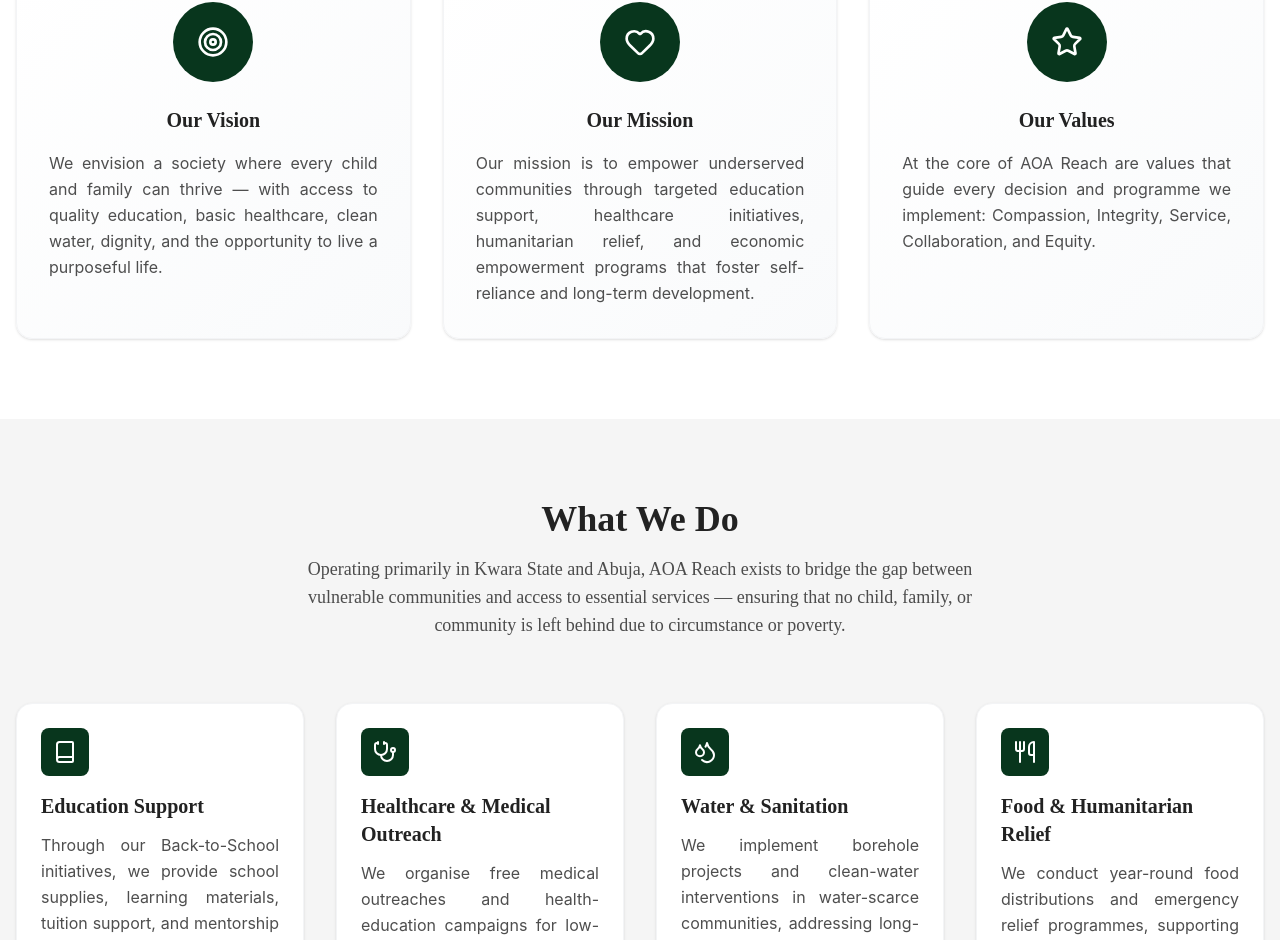
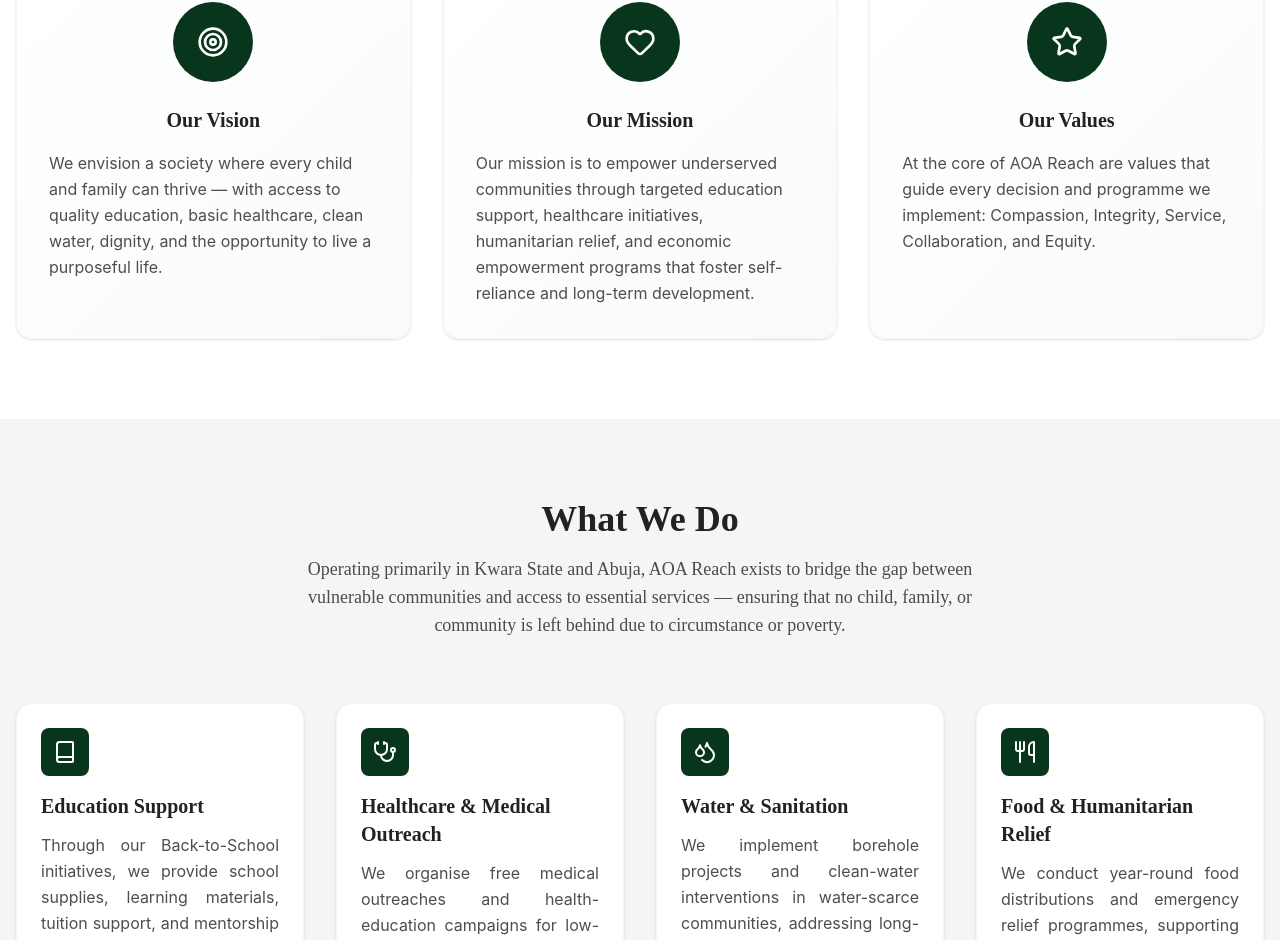
Before and after one commit to aremusulaiman2002-dotcom/aoa-reach-website, a Next.js app: page / in a window 1280 px wide. Shown: the part 1115-2055 px from the top of the page. Built offline with nearby package versions, Linux system fonts and the light colour scheme.

Commit message:
fix homepage justification

```diff
--- a/src/app/page.tsx
+++ b/src/app/page.tsx
@@ -119,7 +119,7 @@
                 </motion.div>
                 <h3 className="font-elegant text-xl font-bold text-[#222222] mb-4">{card.title}</h3>
                 {/* Changed: Added text-justify for justified alignment */}
-                <p className="font-sans text-[#222222]/80 leading-relaxed text-justify">{card.description}</p>
+                <p className="font-sans text-[#222222]/80 leading-relaxed text-left">{card.description}</p>
               </motion.div>
             ))}
           </div>
```
